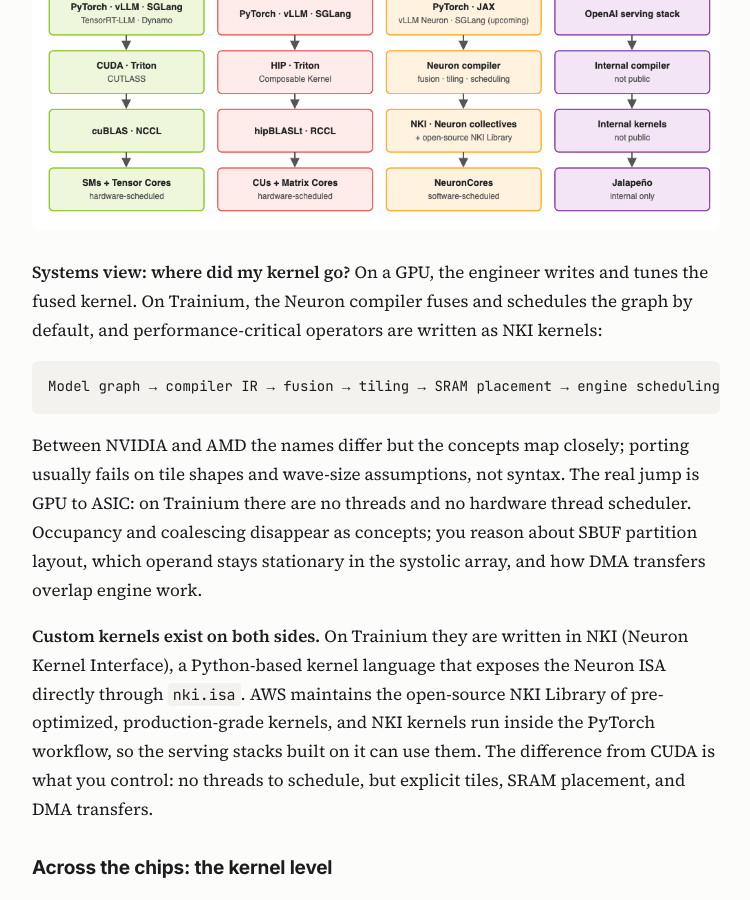
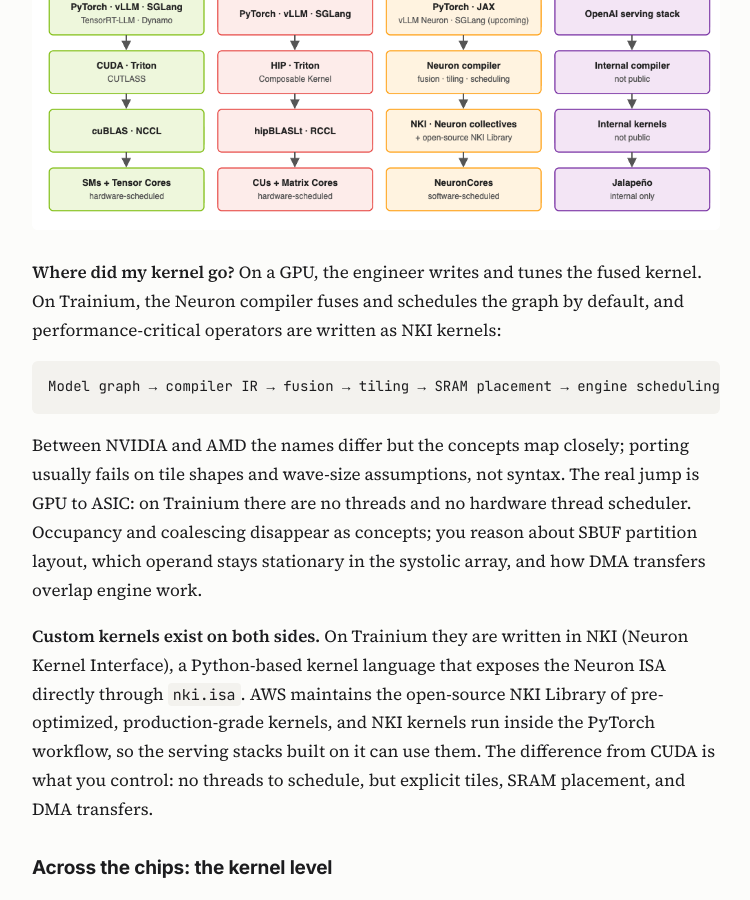
Before and after one commit to bananighosh/bananighosh.github.io, a Jekyll site: the page built from _posts/2026-11-11-flops-are-not-tokens.md, in a window 1280 px wide and 900 px high, scrolled down 17118 px. Shown: the whole window, without its empty margins (264-1014 px from the left). Built offline with Jekyll 4.4.1, drawn with Linux system fonts in a browser that asks for light colours; some of the changed text lies outside the part shown.

Commit message:
Remove Systems view lead-in labels
Co-Authored-By: Claude Opus 5.5 <noreply@anthropic.com>
Claude-Session: https://claude.ai/code/session_01K2HJxVzaKNb3x7zQA1gymF

````diff
--- a/_posts/2026-11-11-flops-are-not-tokens.md
+++ b/_posts/2026-11-11-flops-are-not-tokens.md
@@ -69,7 +69,7 @@ A GPU is thousands of programmable workers sharing caches the hardware manages.
 
 <figure><img src="/assets/img/flops-are-not-tokens/gpu-vs-trainium3-hierarchy.png" alt="Both designs exist to keep data on chip. The GPU uses many small SRAMs and hardware schedulers; Trainium3 uses eight cores with 32 MiB of software-managed SBUF each, fed by explicit DMA that the compiler or an NKI kernel schedules." loading="lazy"><figcaption>Both designs exist to keep data on chip. The GPU uses many small SRAMs and hardware schedulers; Trainium3 uses eight cores with 32 MiB of software-managed SBUF each, fed by explicit DMA that the compiler or an NKI kernel schedules.</figcaption></figure>
 
-<b>Systems view.</b> Both designs have software-managed SRAM: shared memory on a GPU, SBUF on Trainium3. The difference is what sits behind it. A GPU also has a hardware-managed L2 cache and hardware warp schedulers, so irregular access patterns and changing shapes are absorbed by cache hits and by switching to another warp. Trainium3 has no hardware cache: every byte moves by an explicit DMA transfer, scheduled ahead of time by the Neuron compiler or by an NKI kernel. When the work is predictable, that schedule wastes nothing; when shapes change, the schedule has to be rebuilt, which is why Trainium serving stacks compile per shape bucket. Trainium3 adds ISA support for dynamic shapes, which narrows that gap without removing it. This trade-off, explicit and efficient versus forgiving and flexible, is the core difference between a GPU and an AI ASIC.
+Both designs have software-managed SRAM: shared memory on a GPU, SBUF on Trainium3. The difference is what sits behind it. A GPU also has a hardware-managed L2 cache and hardware warp schedulers, so irregular access patterns and changing shapes are absorbed by cache hits and by switching to another warp. Trainium3 has no hardware cache: every byte moves by an explicit DMA transfer, scheduled ahead of time by the Neuron compiler or by an NKI kernel. When the work is predictable, that schedule wastes nothing; when shapes change, the schedule has to be rebuilt, which is why Trainium serving stacks compile per shape bucket. Trainium3 adds ISA support for dynamic shapes, which narrows that gap without removing it. This trade-off, explicit and efficient versus forgiving and flexible, is the core difference between a GPU and an AI ASIC.
 
 ### Across the chips: anatomy
 
@@ -320,7 +320,7 @@ Tensor-parallel decode, running example on 8 chips, 32 sequences, BF16 activatio
 
 More link bandwidth barely helps here; lower latency does. That is why serving stacks ship one-shot all-reduce kernels for small messages, and why vendors push reductions into the fabric.
 
-<b>Systems view.</b> Keep tensor parallelism inside the scale-up domain. Place expert parallelism where its all-to-all fits. Only pipeline and data parallelism should cross to scale-out networking.
+Keep tensor parallelism inside the scale-up domain. Place expert parallelism where its all-to-all fits. Only pipeline and data parallelism should cross to scale-out networking.
 
 ### Across the chips: scale-up
 
@@ -347,7 +347,7 @@ A chip is only as fast as the code that runs on it. An excellent chip with a wea
 
 <figure><img src="/assets/img/flops-are-not-tokens/software-stacks-trainium.png" alt="software stacks trainium" loading="lazy"></figure>
 
-<b>Systems view: where did my kernel go?</b> On a GPU, the engineer writes and tunes the fused kernel. On Trainium, the Neuron compiler fuses and schedules the graph by default, and performance-critical operators are written as NKI kernels:
+<b>Where did my kernel go?</b> On a GPU, the engineer writes and tunes the fused kernel. On Trainium, the Neuron compiler fuses and schedules the graph by default, and performance-critical operators are written as NKI kernels:
 
 ```txt
 Model graph → compiler IR → fusion → tiling → SRAM placement → engine scheduling → accelerator instructions
@@ -447,7 +447,7 @@ Prefill wants compute. Decode wants bandwidth, KV capacity, and energy efficienc
 
 <figure><img src="/assets/img/flops-are-not-tokens/diagram4-pd-disaggregation.svg" alt="diagram4 pd disaggregation" loading="lazy"></figure>
 
-<b>Systems view.</b> TTFT and TPOT get separate targets and separate tuning. And heterogeneous hardware becomes possible: high-FLOP GPUs for prefill, bandwidth-efficient chips for decode.
+TTFT and TPOT get separate targets and separate tuning. And heterogeneous hardware becomes possible: high-FLOP GPUs for prefill, bandwidth-efficient chips for decode.
 
 <b>The cost: moving the KV cache.</b>
 
````
